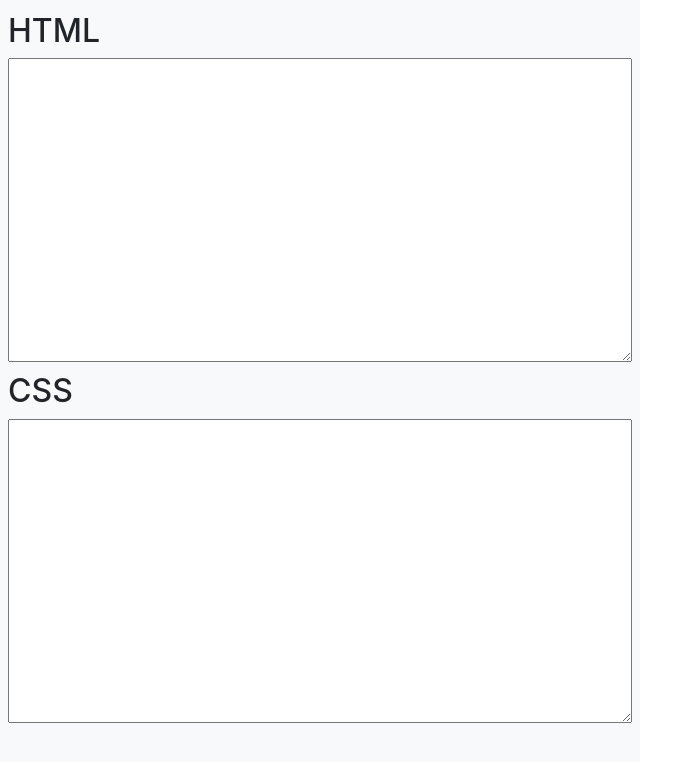
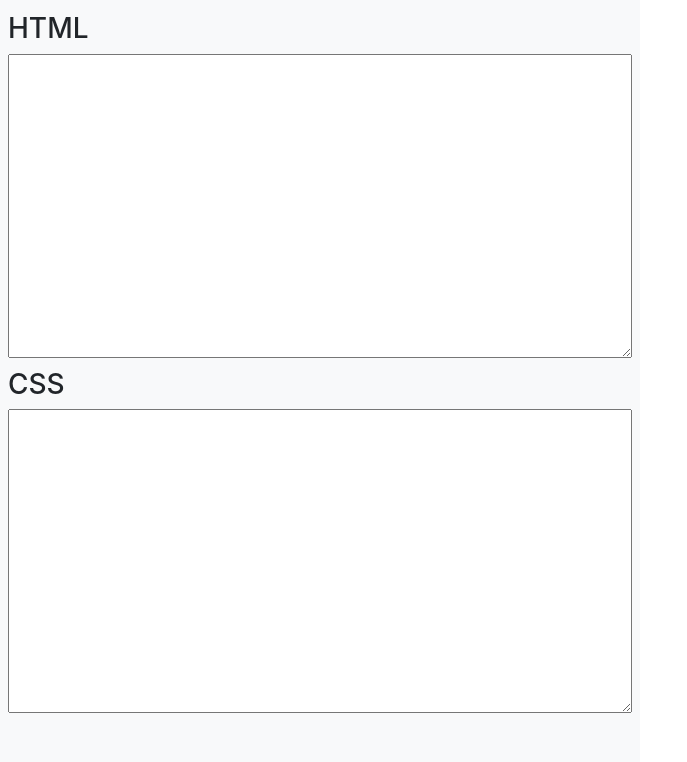
Before and after one commit to codeposted/codeposted.github.io, a plain HTML site: page index.html in a window 1280 px wide. Shown: the whole page, without its empty margins (0-687 px from the left). Drawn offline with nearby package versions, Linux system fonts and the light colour scheme.

Commit message:
made minor changes

```diff
--- a/index.html
+++ b/index.html
@@ -28,10 +28,10 @@
         <div class="row">
             <div class="col-sm-6 p-2 grid bg-light">
                 <form>
-                    <h2 class="mt-1">HTML</h2>
+                    <h3 class="mt-1">HTML</h3>
                     <textarea id="html" spellcheck="false"></textarea>
 
-                    <h2 class="mt-1">CSS</h2>
+                    <h3 class="mt-1">CSS</h3>
                     <textarea id="css" spellcheck="false"></textarea>
                 </form>
             </div>
```
